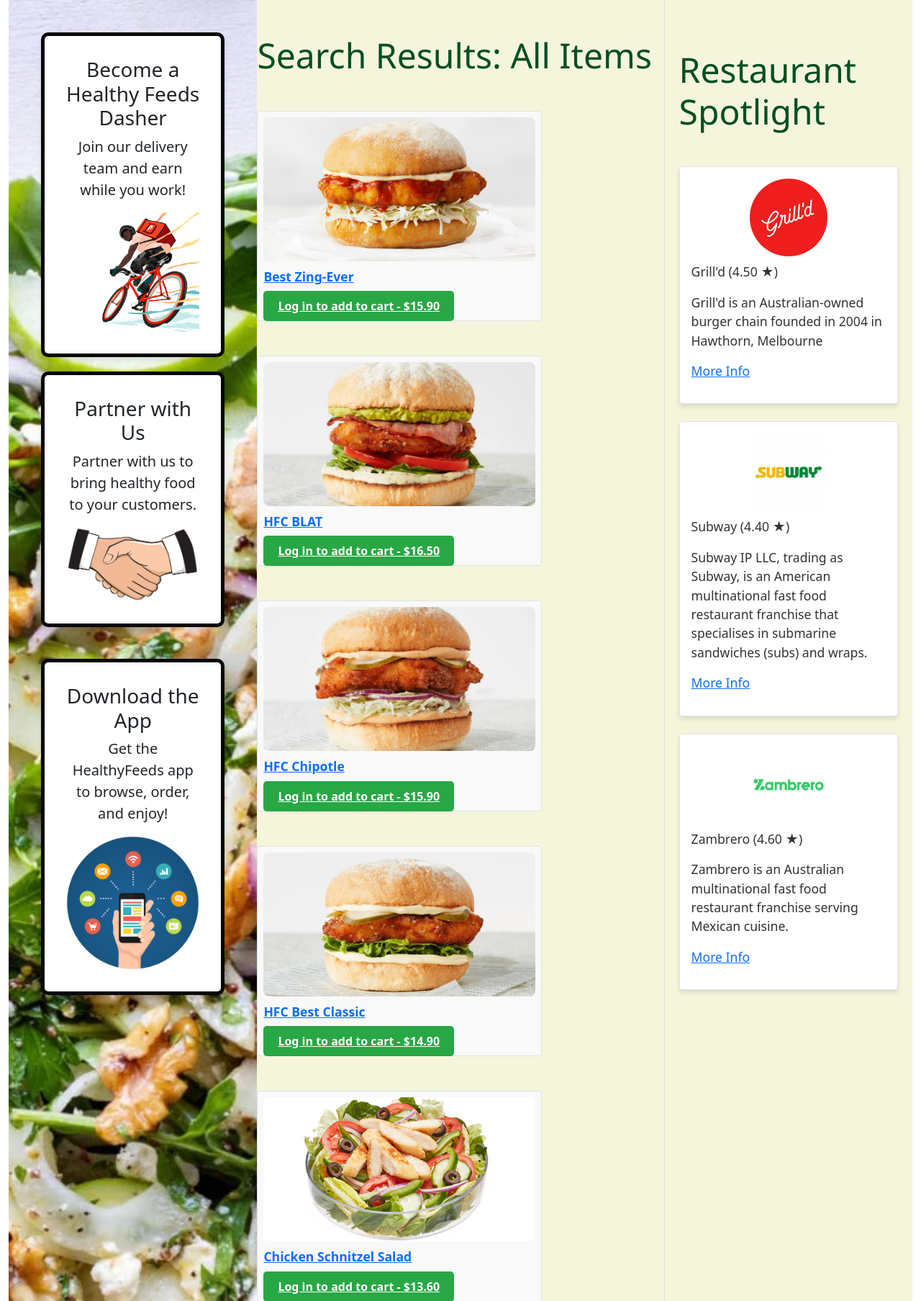
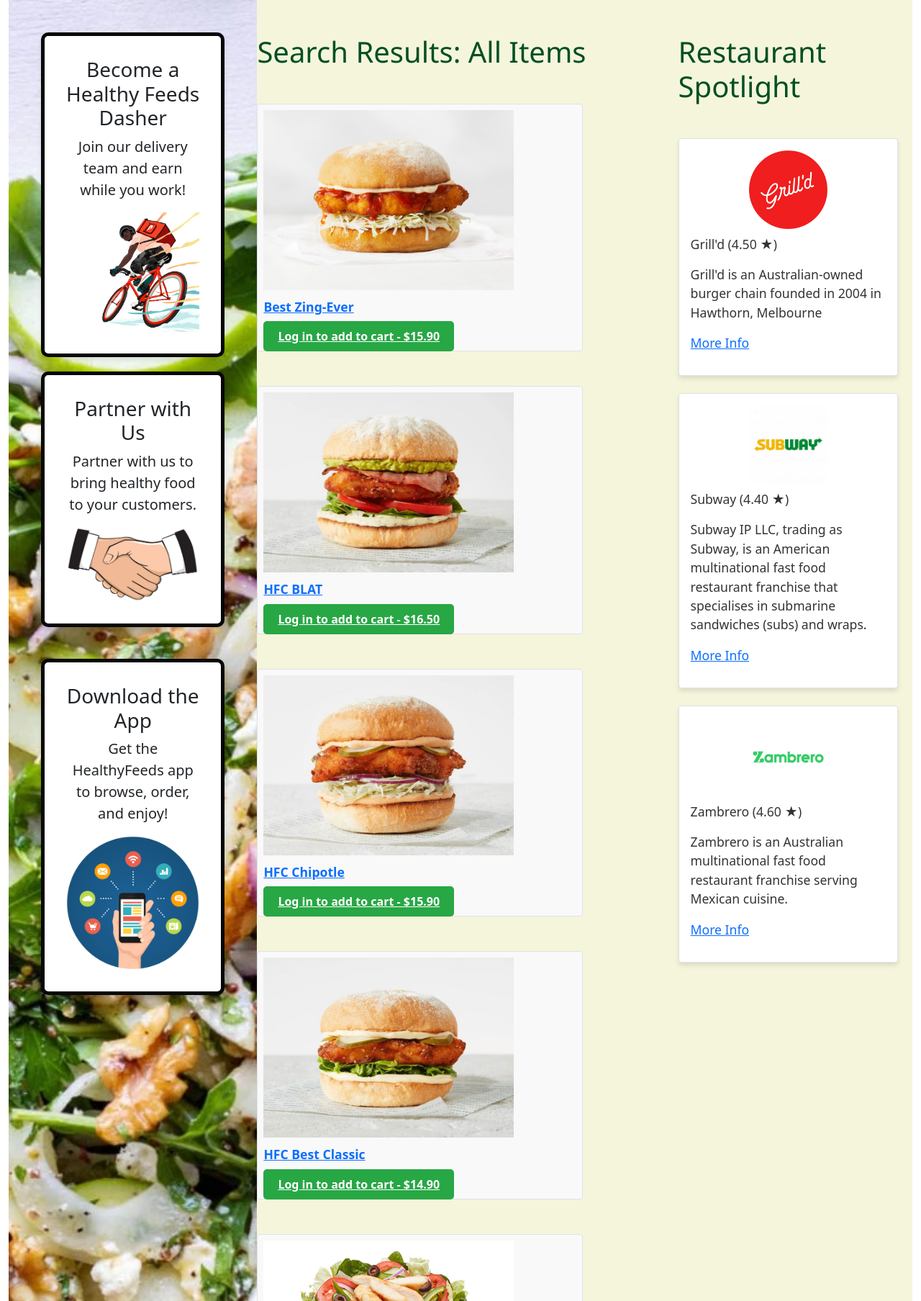
Before and after one commit to JTC191/food-delivery-app, a Flask app: page / in a window 1280 px wide. Shown: the part 124-1931 px from the top of the page at 72% size. Run offline with Flask 3, Linux system fonts and the light colour scheme; data comes from the database, SQL or seed files in the repository; some libraries are stand-ins or nearby versions.

Commit message:
front-end changes

```diff
--- a/project/__init__.py
+++ b/project/__init__.py
@@ -13,7 +13,7 @@
     app.secret_key = 'BetterSecretNeeded123'
     # MySQL configurations
     app.config['MYSQL_USER'] = 'root'
-    app.config['MYSQL_PASSWORD'] = 'root'
+    app.config['MYSQL_PASSWORD'] = 'REMOVED'
     app.config['MYSQL_DB'] = 'Assignment2'
     app.config['MYSQL_HOST'] = 'localhost'
     app.config['MYSQL_CURSORCLASS'] = 'DictCursor'
--- a/project/static/css/style.css
+++ b/project/static/css/style.css
@@ -40,16 +40,15 @@
 
 .dish-card {
     background-color: #f9f9f9;
-    width: 70%;           /* Full width of parent container */
+    width: 80%;
 }
 
 
 .dish-card img {
-    width: 100%;
-    max-height: 200px;
-    object-fit: cover;
-    border-radius: 8px;
-    margin-bottom: 8px;
+    width: 80%;
+    max-height: 250px;
+    object-fit: fill;
+    margin-bottom: 10px;
 }
 
 .dish-card p {
@@ -60,6 +59,20 @@
     font-weight: bold;
 }
 
+/* Styling for the home page (Third Column) */
+.restaurant-spotlight {
+    flex: 0 0 27.5%;
+    padding: 20px;
+    background-color: #ffffff;
+    border-left: 1px solid #ddd;
+    color: black;
+    overflow-y: auto;
+}
+
+.restaurant-column {
+    flex: 0 0 27.5%;
+    overflow-y: auto;
+}
 
 /* General styling */
 body { /* Ensures child elements stack vertically by default */
@@ -119,15 +132,7 @@
 }
 
 
-/* Styling for the right section of the product details page */
-.restaurant-spotlight {
-    flex: 0 0 27.5%;
-    padding: 20px;
-    background-color: #ffffff;
-    border-left: 1px solid #ddd;
-    color: black;
-    overflow-y: auto;
-}
+
 
 .restaurant-card {
     padding: 20px; /* Provides 20px space around the content inside the card */
--- a/project/templates/index.html
+++ b/project/templates/index.html
@@ -28,7 +28,7 @@
 
     <!-- Column 2 = 45% of page width -->
     <div class="showcase-column" style="background-color: #f5f5dc">
-      <h3 class="showcase-heading display-5" style="font-weight: 500;">
+      <h3 class="showcase-heading display-6" style="font-weight: 500;">
         Search Results: {{ request.args.get('category', 'All Items') }}
       </h3>
 
@@ -76,8 +76,8 @@
     </div>
 
     <!-- Column 3 = 25% of page width -->
-    <div class="restaurant-spotlight" style="background-color: #f5f5dc; padding: 20px; overflow-y: auto;">
-      <h3 class="showcase-heading display-5" style="font-weight: 500;">Restaurant Spotlight</h3>
+    <div class="restaurant-column" style="background-color: #f5f5dc; overflow-y: auto; padding: 0 20px;">
+      <h3 class="showcase-heading display-6" style="font-weight: 500;">Restaurant Spotlight</h3>
 
       {% for restaurant in restaurants %}
         {% set r_img = (restaurant.restaurantImage | replace('static/', '') | replace('img/', '')) %}
--- a/project/templates/register.html
+++ b/project/templates/register.html
@@ -9,7 +9,7 @@
             <div class="col-12">
                 <h1>User Registry</h1>
                 <p>
-                    Thank you for choosing to Milton Tours. Please provide
+                    Thank you for choosing HealthyFeeds. Please provide
                     your details to create your account.
                     If you already have an account, please
                     <a href="{{ url_for('main.login') }}">
```
Also changed, not shown: 1 other file.
